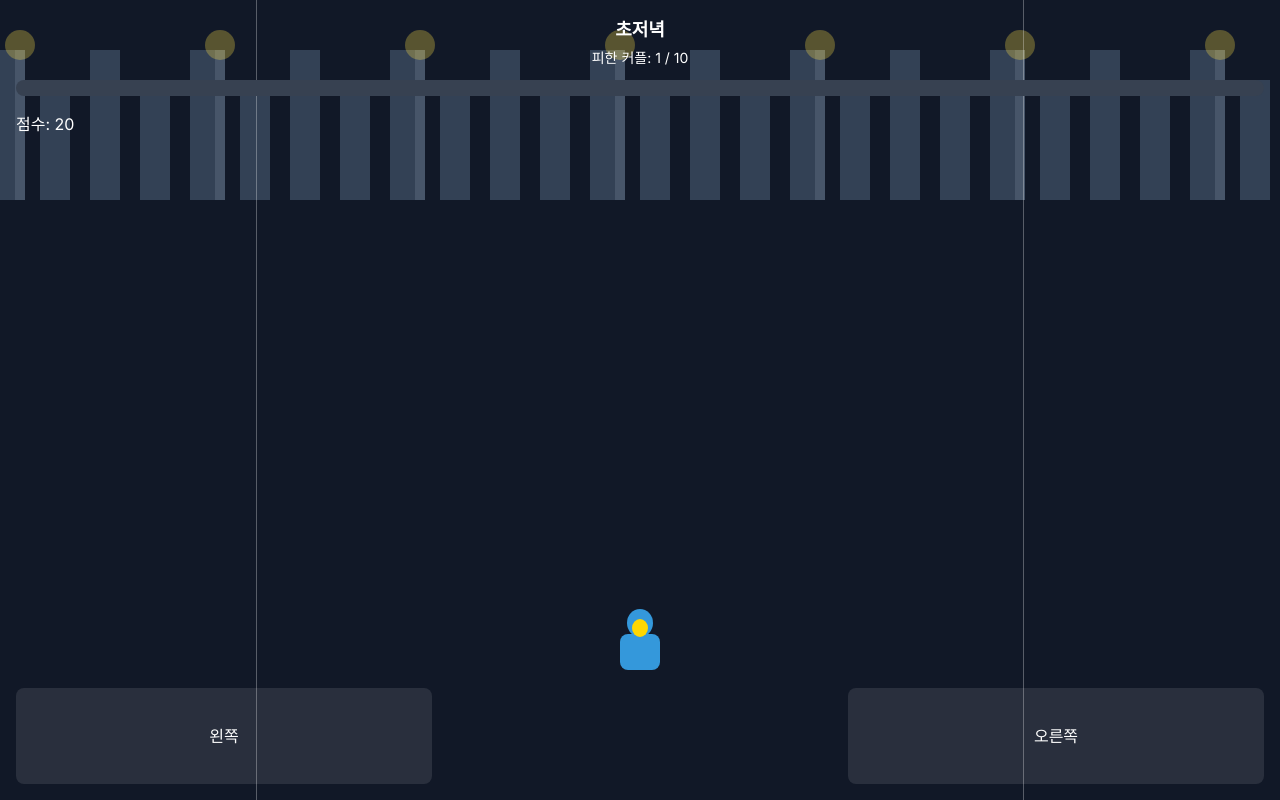
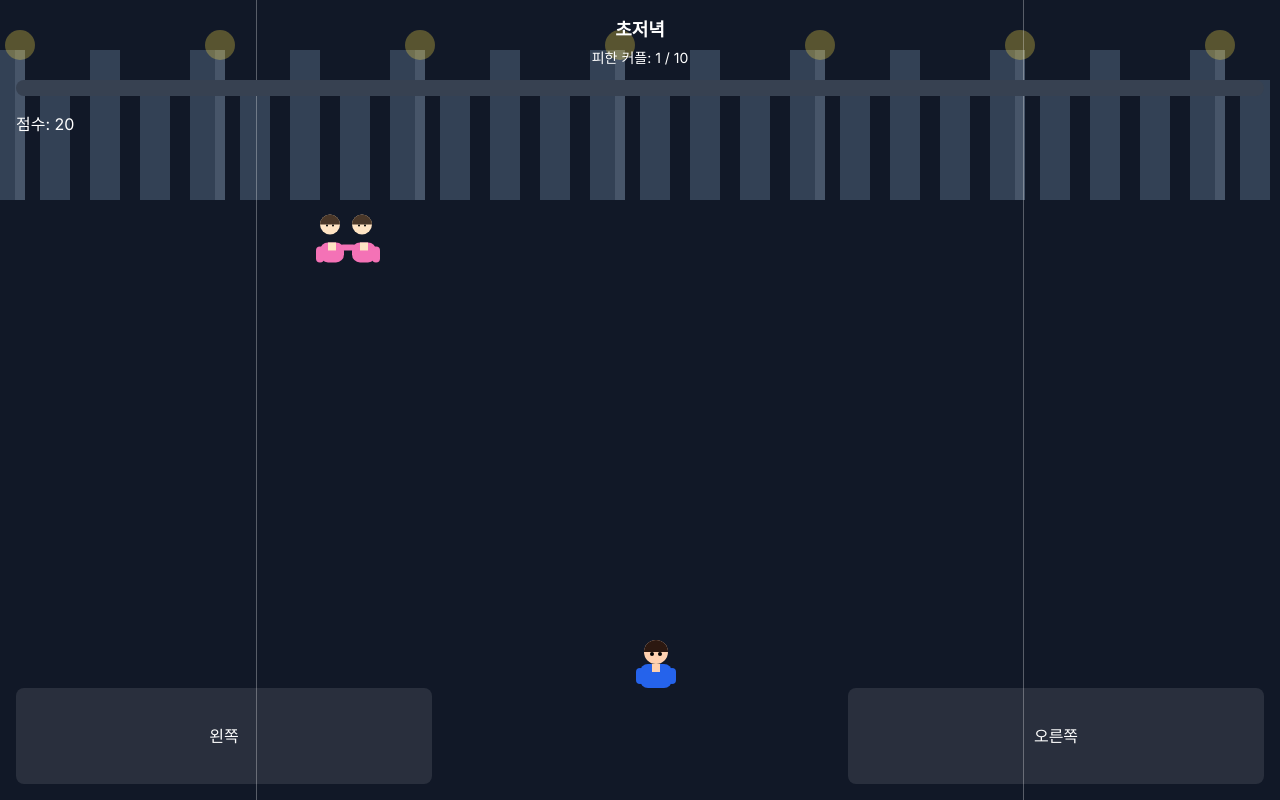
Before and after one commit to WHS95/christmas_solo_game, a Next.js app: page /game in a window 1280 px wide. Both pictures are taken after a click on the button "시작하기". Built offline with nearby package versions, Linux system fonts and the light colour scheme.

Commit message:
📱 디자인 개선

```diff
--- a/src/app/game/page.tsx
+++ b/src/app/game/page.tsx
@@ -4,11 +4,13 @@ import { motion } from "framer-motion";
 import { useEffect, useState, useCallback, useMemo } from "react";
 import PixelCharacter from "@/components/PixelCharacter";
 import { useRouter } from "next/navigation";
+import Image from "next/image";
 
 interface Couple {
   id: number;
   yPosition: number;
   lane: number;
+  style: number;
 }
 
 interface StageInfo {
@@ -28,18 +30,18 @@ const STAGES: StageInfo[] = [
     targetCouples: 10,
     title: "초저녁",
     message: "아... 오늘도 야근이라 늦었네. 빨리 가야지",
-    background: "#4B5563", // 노을진 하늘
-    spawnInterval: 1000,
+    background: "#4B5563",
+    spawnInterval: 800,
     maxCouplesAtOnce: 1,
-    moveSpeed: 1.5, // 기본 속도의 130%
+    moveSpeed: 1.5,
   },
   {
     id: 2,
     targetCouples: 20,
     title: "저녁",
     message: "헉... 점점 커플이 많아지는데?",
-    background: "#1F2937", // 어두워진 하늘
-    spawnInterval: 800,
+    background: "#1F2937",
+    spawnInterval: 600,
     maxCouplesAtOnce: 2,
     moveSpeed: 1.7,
   },
@@ -48,8 +50,8 @@ const STAGES: StageInfo[] = [
     targetCouples: 30,
     title: "밤",
     message: "이제 진짜 마지막이다... 조금만 더!",
-    background: "#111827", // 깊어진 밤
-    spawnInterval: 500,
+    background: "#111827",
+    spawnInterval: 400,
     maxCouplesAtOnce: 3,
     moveSpeed: 1.9,
   },
@@ -101,14 +103,14 @@ export default function GamePage() {
         coupleYPosition <= 85;
 
       if (isColliding) {
-        setAngerLevel((prev) => Math.min(100, prev + 5));
+        setAngerLevel((prev) => Math.min(100, prev + 2));
       }
       return isColliding;
     },
     [gameStatus, playerLane]
   );
 
-  // 레인 위치 계산 메이제��션
+  // 레인 위치 계산 메이제션
   const getLanePosition = useMemo(
     () =>
       (lane: number): number => {
@@ -153,7 +155,7 @@ export default function GamePage() {
             setAvoidedCouples((prev) => {
               const newCount =
                 prev + (prevCouples.length - updatedCouples.length);
-              // 스테이지 ���리어 크
+              // 스테이지 리어 크
               if (newCount >= currentStage.targetCouples) {
                 const nextStageIndex =
                   STAGES.findIndex((s) => s.id === currentStage.id) + 1;
@@ -194,8 +196,9 @@ export default function GamePage() {
 
           const newCouples = pattern.map((lane, index) => ({
             id: Date.now() + index,
-            yPosition: -20 * index, // 약간의 간격을 두고 등장
+            yPosition: -20 * index,
             lane: lane,
+            style: Math.floor(Math.random() * 4),
           }));
 
           return [...prev, ...newCouples];
@@ -329,26 +332,16 @@ export default function GamePage() {
               className='text-center text-white'
             >
               <h2 className='text-3xl font-bold mb-4'>미션 성공!</h2>
-              <div className='relative w-full h-48 mb-8 bg-gray-800 rounded-lg overflow-hidden'>
-                <motion.div
-                  initial={{ x: -50 }}
-                  animate={{ x: 150 }}
-                  transition={{ duration: 2, ease: "easeInOut" }}
-                  className='absolute bottom-4 w-12 h-12'
-                >
-                  <PixelCharacter x={50} y={50} isPlayer={true} />
-                </motion.div>
-                <div
-                  className='absolute right-4 bottom-4 w-16 h-24 bg-gray-700'
-                  style={{
-                    clipPath: "polygon(0 15%, 100% 0, 100% 100%, 0 100%)",
-                  }}
+              <div className='relative w-full aspect-video mb-8 rounded-lg overflow-hidden'>
+                <Image
+                  src='/solo.jpg'
+                  alt='솔로의 승리'
+                  fill
+                  className='object-cover'
+                  priority
                 />
               </div>
-              <p className='mb-8 text-lg'>
-                "드디어 집이다! 오늘도 무사히 귀가 성공이야. 내일은 다른 길로
-                돌아가야겠다..."
-              </p>
+              <p className='mb-8 text-lg'>"... 인생...."</p>
               <p className='mb-4'>최종 점수: {Math.floor(score / 20)}</p>
               <motion.button
                 whileHover={{ scale: 1.05 }}
@@ -368,12 +361,10 @@ export default function GamePage() {
           <div className='mx-4 w-[90%] max-w-md bg-black/80 p-6 rounded-lg'>
             <div className='text-center text-white'>
               <h2 className='text-3xl font-bold mb-4 text-red-500'>
-                게임 오버...
+                게임 오버
               </h2>
-              <p className='mb-4'>분노를 이기지 못했습니다...</p>
-              <p className='mb-8'>
-                "역시 강남은 커플천국이야... 다음엔 택시를 타야겠다."
-              </p>
+              <p className='mb-4'>우리 모두 솔로였으면 좋겠어...</p>
+              <p className='mb-8'>"크리스마스 망해라..."</p>
               <p className='mb-4'>최종 점수: {Math.floor(score / 20)}</p>
               <motion.button
                 whileHover={{ scale: 1.05 }}
@@ -381,7 +372,7 @@ export default function GamePage() {
                 className='px-8 py-3 bg-blue-600 text-white rounded-lg font-bold w-full'
                 onClick={() => router.push("/")}
               >
-                다시 시작하기
+                크리스마스 다시 보내기
               </motion.button>
             </div>
           </div>
@@ -454,6 +445,7 @@ export default function GamePage() {
               x={getLanePosition(couple.lane)}
               y={couple.yPosition}
               isCouple={true}
+              coupleStyle={couple.style}
             />
           ))}
 
--- a/src/components/PixelCharacter.tsx
+++ b/src/components/PixelCharacter.tsx
@@ -5,14 +5,56 @@ interface PixelCharacterProps {
   y: number;
   isPlayer?: boolean;
   isCouple?: boolean;
+  coupleStyle?: number;
 }
 
-export default function PixelCharacter({
+const PixelCharacter: React.FC<PixelCharacterProps> = ({
   x,
   y,
   isPlayer = false,
   isCouple = false,
-}: PixelCharacterProps) {
+  coupleStyle = 0,
+}) => {
+  const getCoupleStyle = (style: number) => {
+    switch (style) {
+      case 0: // 빨간 커플
+        return {
+          body: "bg-red-600",
+          head: "bg-[#FFD1B0]",
+          hair: "bg-[#2C1810]",
+          clothes: "bg-red-500",
+        };
+      case 1: // 분홍 커플
+        return {
+          body: "bg-pink-500",
+          head: "bg-[#FFE4C4]",
+          hair: "bg-[#4A3728]",
+          clothes: "bg-pink-400",
+        };
+      case 2: // 보라 커플
+        return {
+          body: "bg-purple-600",
+          head: "bg-[#F5D5C5]",
+          hair: "bg-[#1A1A1A]",
+          clothes: "bg-purple-500",
+        };
+      case 3: // 하늘색 커플
+        return {
+          body: "bg-sky-600",
+          head: "bg-[#FFE8D6]",
+          hair: "bg-[#3B2F2F]",
+          clothes: "bg-sky-500",
+        };
+      default:
+        return {
+          body: "bg-red-600",
+          head: "bg-[#FFD1B0]",
+          hair: "bg-[#2C1810]",
+          clothes: "bg-red-500",
+        };
+    }
+  };
+
   return (
     <motion.div
       className='absolute'
@@ -20,110 +62,125 @@ export default function PixelCharacter({
         left: `${x}%`,
         top: `${y}%`,
         transform: "translate(-50%, -50%)",
-        width: "40px",
-        height: "60px",
       }}
-      initial={false}
+      animate={{ y: [0, -2, 0] }}
+      transition={{
+        repeat: Infinity,
+        duration: 0.6,
+        ease: "easeInOut",
+      }}
     >
-      <div
-        className={`w-full h-full ${isPlayer ? "player" : "couple"}`}
-        style={{ position: "relative" }}
-      >
-        <style jsx>{`
-          .player {
-            position: relative;
-            width: 100%;
-            height: 100%;
-            animation: run 0.6s infinite;
-          }
+      {isPlayer ? (
+        // 플레이어 캐릭터 (솔로)
+        <div className='relative w-8 h-12'>
+          {/* 머리 */}
+          <div className='absolute w-6 h-6 bg-[#FFD1B0] rounded-full left-1 top-0'>
+            {/* 헤어 스타일 */}
+            <div className='absolute w-6 h-3 bg-[#2C1810] rounded-t-full top-0' />
+            {/* 눈 */}
+            <div className='absolute w-1 h-1 bg-black rounded-full left-1.5 top-3' />
+            <div className='absolute w-1 h-1 bg-black rounded-full right-1.5 top-3' />
+          </div>
+          {/* 몸통 */}
+          <div className='absolute w-8 h-6 bg-blue-600 bottom-0 rounded-lg'>
+            {/* 목 */}
+            <div className='absolute w-2 h-2 bg-[#FFD1B0] top-0 left-3' />
+            {/* 팔 */}
+            <div className='absolute w-2 h-4 bg-blue-600 -left-1 top-1 rounded' />
+            <div className='absolute w-2 h-4 bg-blue-600 -right-1 top-1 rounded' />
+          </div>
+        </div>
+      ) : (
+        // 커플 캐릭터
+        <div className='relative w-14 h-12'>
+          {/* 왼쪽 캐릭터 */}
+          <div className='absolute left-0 w-6 h-12'>
+            {/* 머리 */}
+            <div
+              className={`absolute w-5 h-5 ${
+                getCoupleStyle(coupleStyle).head
+              } rounded-full top-0`}
+            >
+              {/* 헤어 스타일 */}
+              <div
+                className={`absolute w-5 h-2.5 ${
+                  getCoupleStyle(coupleStyle).hair
+                } rounded-t-full top-0`}
+              />
+              {/* 눈 */}
+              <div className='absolute w-0.5 h-0.5 bg-black rounded-full left-1.5 top-2.5' />
+              <div className='absolute w-0.5 h-0.5 bg-black rounded-full right-1.5 top-2.5' />
+            </div>
+            {/* 몸통 */}
+            <div
+              className={`absolute w-6 h-5 ${
+                getCoupleStyle(coupleStyle).clothes
+              } bottom-0 rounded-lg`}
+            >
+              {/* 목 */}
+              <div
+                className={`absolute w-2 h-2 ${
+                  getCoupleStyle(coupleStyle).head
+                } top-0 left-2`}
+              />
+              {/* 팔 */}
+              <div
+                className={`absolute w-2 h-4 ${
+                  getCoupleStyle(coupleStyle).clothes
+                } -left-1 top-1 rounded`}
+              />
+            </div>
+          </div>
 
-          .player::before {
-            content: "";
-            position: absolute;
-            width: 100%;
-            height: 60%;
-            background: #3498db;
-            bottom: 0;
-            border-radius: 8px;
-          }
+          {/* 오른쪽 캐릭터 */}
+          <div className='absolute right-0 w-6 h-12'>
+            {/* 머리 */}
+            <div
+              className={`absolute w-5 h-5 ${
+                getCoupleStyle(coupleStyle).head
+              } rounded-full top-0`}
+            >
+              {/* 헤어 스타일 */}
+              <div
+                className={`absolute w-5 h-2.5 ${
+                  getCoupleStyle(coupleStyle).hair
+                } rounded-t-full top-0`}
+              />
+              {/* 눈 */}
+              <div className='absolute w-0.5 h-0.5 bg-black rounded-full left-1.5 top-2.5' />
+              <div className='absolute w-0.5 h-0.5 bg-black rounded-full right-1.5 top-2.5' />
+            </div>
+            {/* 몸통 */}
+            <div
+              className={`absolute w-6 h-5 ${
+                getCoupleStyle(coupleStyle).clothes
+              } bottom-0 rounded-lg`}
+            >
+              {/* 목 */}
+              <div
+                className={`absolute w-2 h-2 ${
+                  getCoupleStyle(coupleStyle).head
+                } top-0 left-2`}
+              />
+              {/* 팔 */}
+              <div
+                className={`absolute w-2 h-4 ${
+                  getCoupleStyle(coupleStyle).clothes
+                } -right-1 top-1 rounded`}
+              />
+            </div>
+          </div>
 
-          .player::after {
-            content: "";
-            position: absolute;
-            width: 40%;
-            height: 30%;
-            background: #ffd700;
-            top: 15%;
-            left: 30%;
-            border-radius: 50%;
-            box-shadow: 0 -5px 0 5px #3498db;
-          }
-
-          .couple {
-            position: relative;
-            width: 100%;
-            height: 100%;
-            display: flex;
-            justify-content: space-between;
-            padding: 2px;
-            animation: run 0.6s infinite;
-          }
-
-          .couple::before,
-          .couple::after {
-            content: "";
-            position: absolute;
-            width: 45%;
-            height: 100%;
-            background: #e74c3c;
-            border-radius: 8px;
-          }
-
-          .couple::before {
-            left: 0;
-          }
-
-          .couple::after {
-            right: 0;
-          }
-
-          /* 커플 캐릭터 머리 */
-          .couple > div {
-            content: "";
-            position: absolute;
-            width: 40%;
-            height: 30%;
-            background: #ffd700;
-            top: 15%;
-            border-radius: 50%;
-            box-shadow: 0 -5px 0 5px #e74c3c;
-          }
-
-          .couple > div:first-child {
-            left: 2%;
-          }
-
-          .couple > div:last-child {
-            right: 2%;
-          }
-
-          @keyframes run {
-            0%,
-            100% {
-              transform: translateY(0);
-            }
-            50% {
-              transform: translateY(-2px);
-            }
-          }
-        `}</style>
-        {isCouple && (
-          <>
-            <div />
-            <div />
-          </>
-        )}
-      </div>
+          {/* 손잡은 모습 */}
+          <div
+            className={`absolute w-4 h-1.5 ${
+              getCoupleStyle(coupleStyle).clothes
+            } left-5 bottom-3 rounded-full`}
+          />
+        </div>
+      )}
     </motion.div>
   );
-}
+};
+
+export default PixelCharacter;
```
Also changed, not shown: public/solo.jpg (added).
